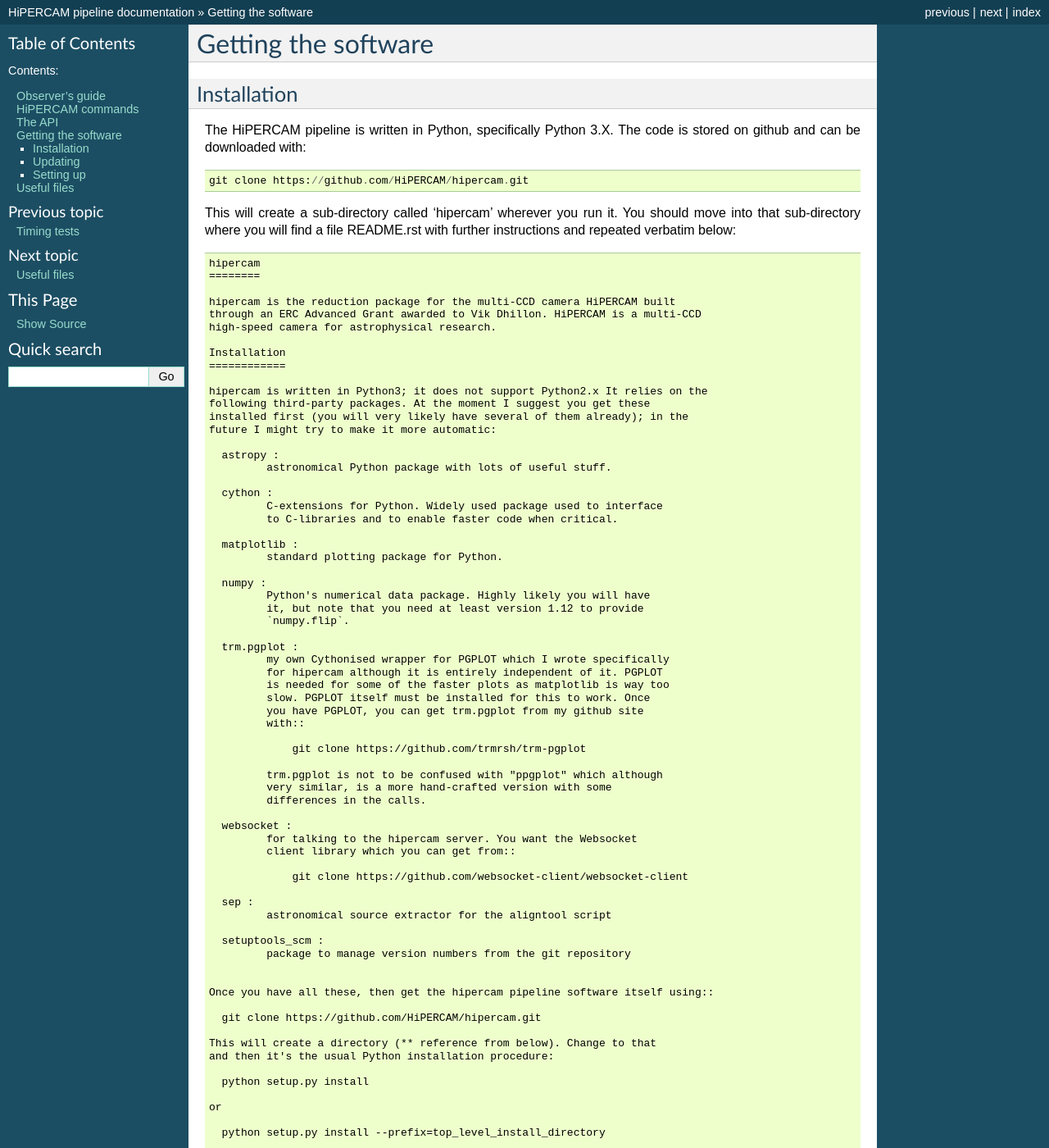
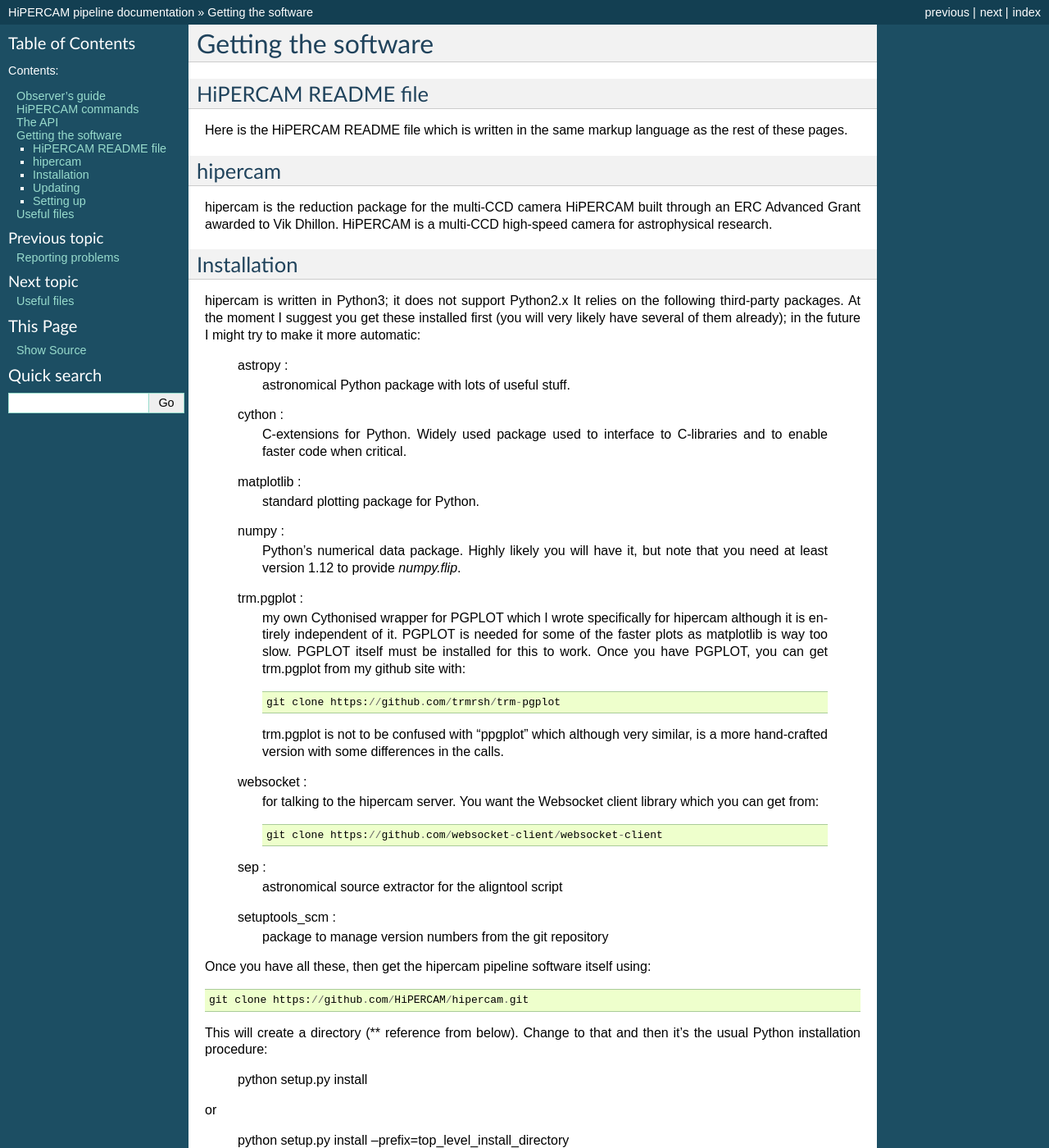
Before and after one commit to HiPERCAM/hipercam, a Sphinx documentation site: the page built from docs/installation.rst, in a window 1280 px wide and 1400 px high. Shown: the whole window at 82% size. Built offline with Sphinx 7.4.7, drawn with Linux system fonts in a browser that asks for light colours; formulas are drawn with MathJax 3; some of the changed text lies outside the part shown.

Commit message:
documentation updates

```diff
--- a/docs/api.rst
+++ b/docs/api.rst
@@ -18,3 +18,4 @@
    windows
    timing/timing
    timing/timing_tests
+   bugs
--- a/docs/installation.rst
+++ b/docs/installation.rst
@@ -5,20 +5,13 @@
 Getting the software
 ********************
 
-Installation
-============
+|hiper| README file
+===================
 
-The |hiper| pipeline is written in Python, specifically Python 3.X. The code
-is stored on github and can be downloaded with::
+Here is the |hiper| README file which is written in the same markup language
+as the rest of these pages.
 
-    git clone https://github.com/HiPERCAM/hipercam.git
-
-This will create a sub-directory called 'hipercam' wherever you run it. You
-should move into that sub-directory where you will find a file README.rst
-with further instructions and repeated verbatim below:
-
-.. literalinclude:: ../README.rst
-   :language: none
+.. include:: ../README.rst
 
 Updating
 ========
--- a/docs/observers.rst
+++ b/docs/observers.rst
@@ -22,3 +22,4 @@
    telescope
    reduction
    photometry
+   checklists
```
Also changed, not shown: docs/bugs.rst (added, +30 -0 lines), docs/checklists.rst (added, +18 -0 lines), docs/files.rst (+5 -2 lines), docs/reduction.rst (+10 -0 lines), docs/ultracam_checklist.rst (added, +41 -0 lines), 1 other file.
